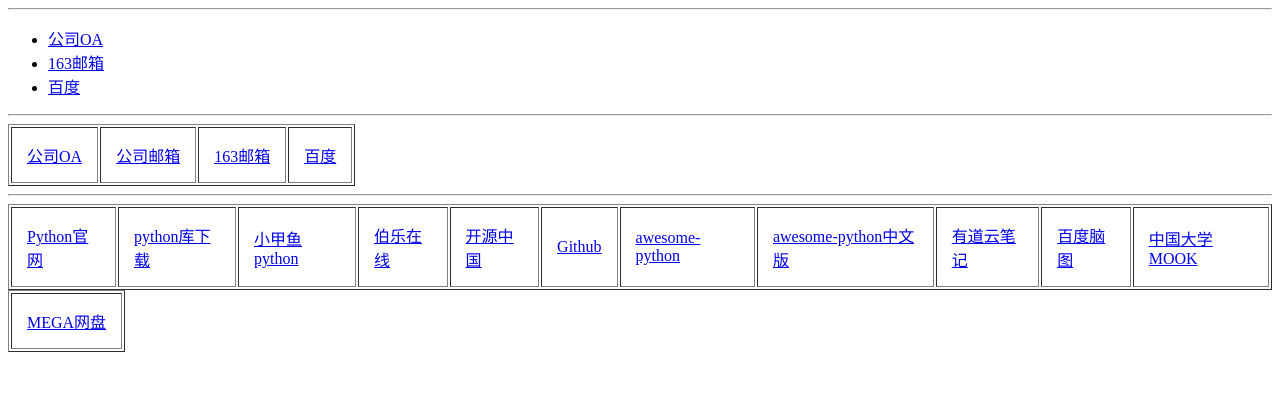
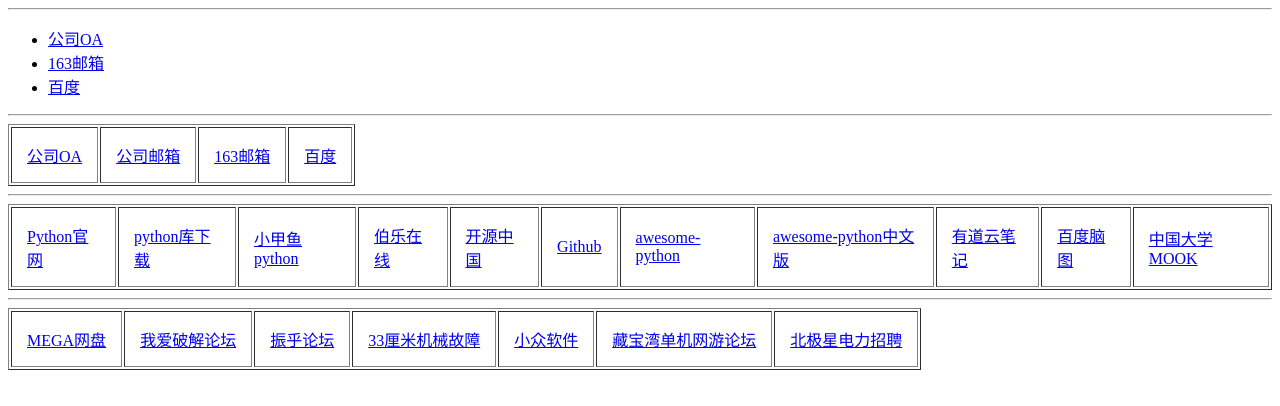
Before and after one commit to lhaoran/lhaoran.github.io, a plain HTML site: page index.html in a window 1280 px wide. Drawn offline with Linux system fonts and the light colour scheme.

Commit message:
Update index.html

```diff
--- a/index.html
+++ b/index.html
@@ -41,10 +41,18 @@ cellpadding="15">
 </tr>
 </table>
 
+<hr/>
 <table border="1"
 cellpadding="15">
 <tr>
 <td><a href="https://mega.nz/" target="_blank">MEGA网盘<a/></td>
+<td><a href="http://www.52pojie.cn/" target="_blank">我爱破解论坛<a/></td>
+<td><a href="http://www.vibsos.com/explore/" target="_blank">振乎论坛<a/></td>
+ <td><a href="http://www.33cm.net/" target="_blank">33厘米机械故障<a/></td>
+ <td><a href="http://www.appinn.com/" target="_blank">小众软件<a/></td>
+ <td><a href="http://www.iopq.net/" target="_blank">藏宝湾单机网游论坛<a/></td>
+ <td><a href="http://hr.bjx.com.cn/" target="_blank">北极星电力招聘<a/></td>
+
 </tr>
 </table>
 
```
